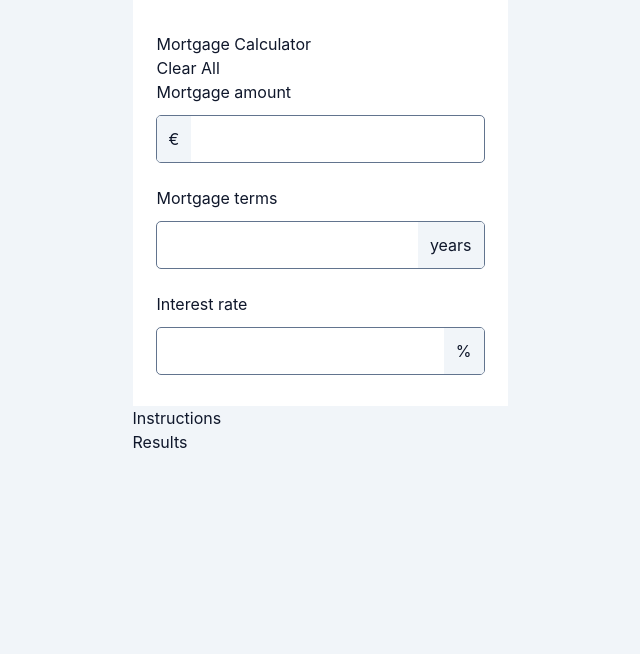
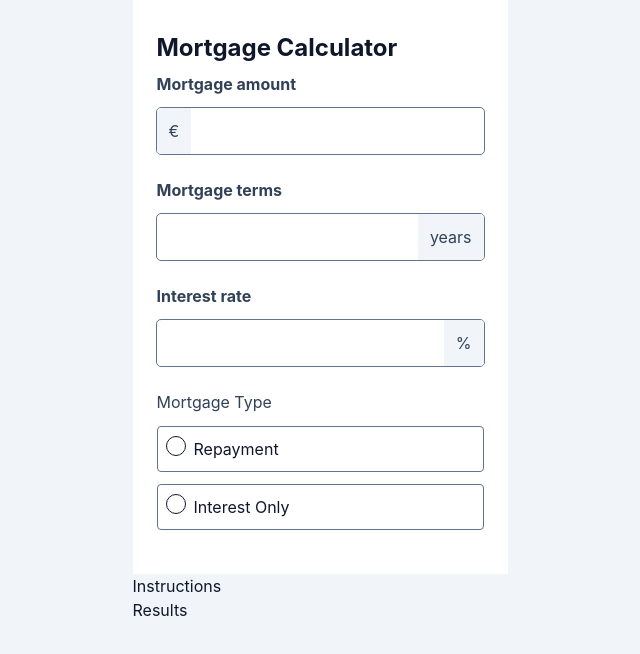
Before and after one commit to simonecontidev/mortgage-calculator-react-ts, a React (Vite) app: page / in a window 1280 px wide. Shown: the top 654 px of the page, without its empty margins (320-960 px from the left). Built offline with nearby package versions, Linux system fonts and the light colour scheme.

Commit message:
radio component
Signed-off-by: simonecontidev <barriotropical@gmail.com>

```diff
--- a/src/components/Form.tsx
+++ b/src/components/Form.tsx
@@ -1,4 +1,4 @@
-import { Input } from "../components";
+import { Input, Radio } from "../components";
 interface Props{
     style?: string;
 }
@@ -6,13 +6,16 @@ interface Props{
 export const Form = ({style=''}: Props) => {
   return (
     <div className={`${style} bg-white px-6 py-8`}>
-        <h1>Mortgage Calculator</h1>
-        <button>Clear All</button>
-        <div className="flex flex-col gap-6">
+        <h1 className="text-2xl font-bold mb-2">Mortgage Calculator</h1>
+        <div className="flex flex-col gap-6 mb-6">
         <Input label="Mortgage amount" unit='€' position="left"/>
         <Input label="Mortgage terms" unit='years'/>
         <Input label="Interest rate" unit='%'/>
         </div>
+
+        <h2 className="text-slate-700 mb-3">Mortgage Type</h2>
+        <Radio label="Repayment"/>
+        <Radio label="Interest Only"/>
     </div>
   )
 }
--- a/src/components/Input.tsx
+++ b/src/components/Input.tsx
@@ -8,15 +8,15 @@ interface Props{
 export const Input = ({style='', label, unit, position='right'}: Props) => {
   return (
     <div className={`${style}`}>
-        <label className="mb-3 block" htmlFor="{label}">{label}</label>
+        <label className="mb-3 block text-slate-700 font-bold" htmlFor="{label}">{label}</label>
         <div className="relative">
         <input
         type="number"
         name=""
         id={label}
-        className={`outline ${position==='right' ? 'pl-3' : 'pl-12' } outline-slate-500  rounded-sm [appearance:textfield] [&::-webkit-outer-spin-button]:appearance-none [&::-webkit-inner-spin-button]:appearance-none w-full h-[46px] font-bold`}
+        className={`outline ${position==='right' ? 'pl-4' : 'pl-14' } outline-slate-500  rounded-sm [appearance:textfield] [&::-webkit-outer-spin-button]:appearance-none [&::-webkit-inner-spin-button]:appearance-none w-full h-[46px] font-bold focus:outline-Lime peer cursor-pointer`}
         />
-        <span className={`bg-slate-100  absolute top-0 ${position === 'right' ? 'right-0 rounded-r-sm' : 'left-0 rounded-l-sm'} h-full px-3 grid place-content-center`}>{unit}</span>
+        <span className={`bg-slate-100  peer-focus:bg-Lime absolute top-0 ${position === 'right' ? 'right-0 rounded-r-sm' : 'left-0 rounded-l-sm'} h-full px-3 grid place-content-center  text-slate-700`}>{unit}</span>
         </div>
     </div>
   )
--- /dev/null
+++ b/src/components/Radio.tsx
@@ -0,0 +1,18 @@
+interface Props{
+    style?: string;
+    label: string;
+}
+
+export const Radio = ({label}: Props) => {
+  return (
+        <label htmlFor="{label}" className="border border-slate-500 rounded-sm flex items-center gap-2 px-2 h-[46px] mb-3 w-full cursor-pointer hover:border-Lime hover:bg-Lime/10 has-checked:bg-Lime/10 has-checked:border-Lime">
+        <div className="relative">
+        <input name='Mortgage Type' type="radio" id={label} className="appearance-none size-5 border-1 checked:border-Lime rounded-full peer"/>
+        <span className="absolute size-3 rounded-full top-[4px] left-[4px] bg-Lime opacity-0 peer-checked:opacity-100"></span>
+        </div>
+        <span>
+            {label}
+        </span>
+        </label>
+  )
+}
--- a/src/components/index.ts
+++ b/src/components/index.ts
@@ -3,3 +3,4 @@ export { Form } from "./Form";
 export { Results } from "./Results";
 export { Instructions } from "./Instructions";
 export { Input } from "./Input";
+export { Radio } from "./Radio";
```
